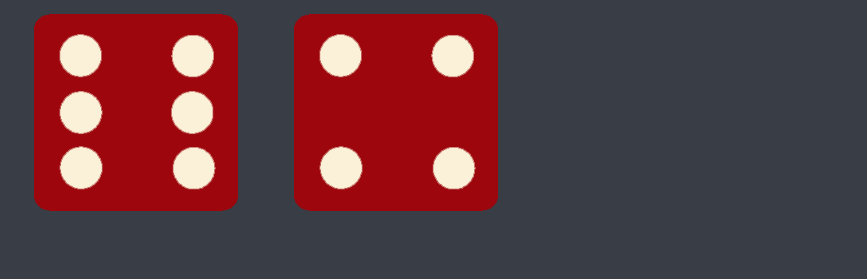
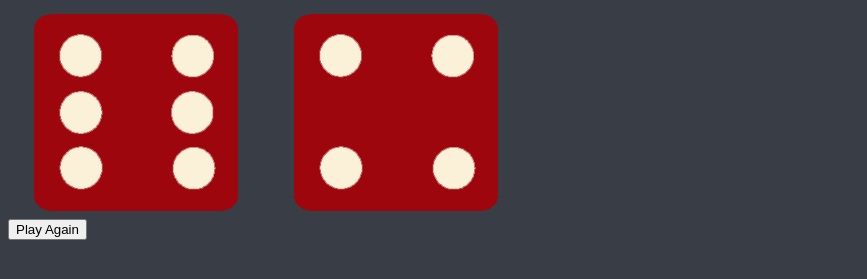
Before and after one commit to Yashx1212/DiceGame.github.io, a plain HTML site: page index.html in a window 1280 px wide. Shown: the part 321-600 px from the top of the page, without its empty margins (0-867 px from the left). Drawn offline with Linux system fonts and the light colour scheme.

Commit message:
Update index.html

```diff
--- a/index.html
+++ b/index.html
@@ -20,6 +20,8 @@
             <p>Player 2</p>
             <img src="images/dice6.png" class="img1">
         </div>
+        <br>
+        <button onClick="window.location.reload();">Play Again</button>
 
     </div>
 
```
